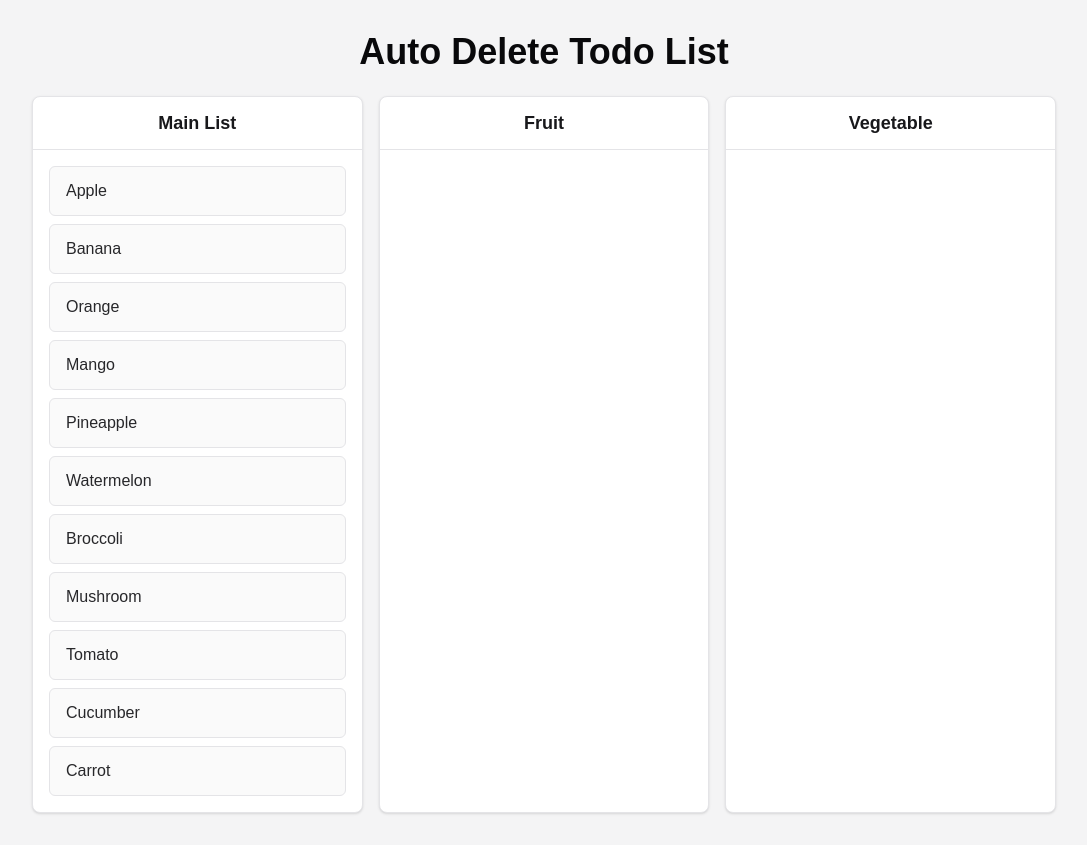
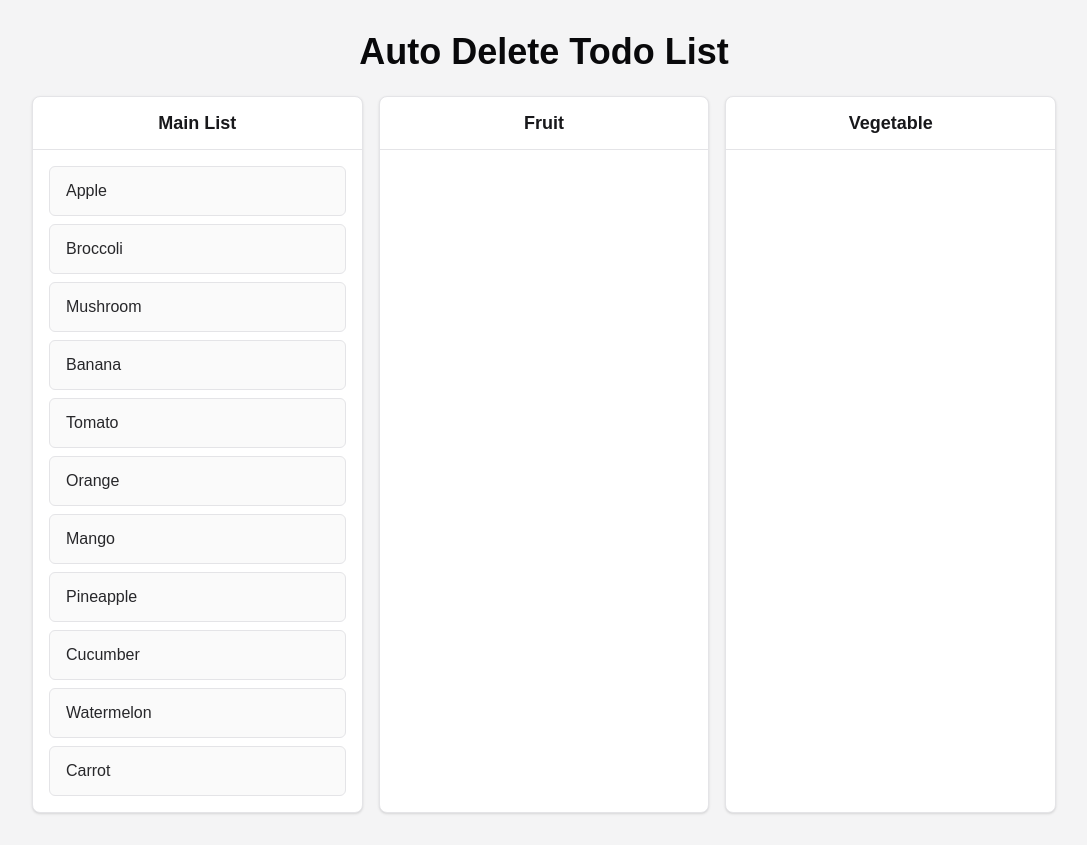
Before and after one commit to OrioXZ/7solutions-frontend-assignment, a Next.js app: page / in a window 1280 px wide. Shown: the whole page, without its empty margins (96-1183 px from the left). Built offline with nearby package versions, Linux system fonts and the light colour scheme.

Commit message:
fix: preserve assignment item order

```diff
--- a/src/data/todo-items.ts
+++ b/src/data/todo-items.ts
@@ -2,14 +2,14 @@ import type { TodoItem } from "@/types/todo";
 
 export const initialTodoItems: TodoItem[] = [
   { id: "fruit-apple", name: "Apple", type: "Fruit" },
+  { id: "vegetable-broccoli", name: "Broccoli", type: "Vegetable" },
+  { id: "vegetable-mushroom", name: "Mushroom", type: "Vegetable" },
   { id: "fruit-banana", name: "Banana", type: "Fruit" },
+  { id: "vegetable-tomato", name: "Tomato", type: "Vegetable" },
   { id: "fruit-orange", name: "Orange", type: "Fruit" },
   { id: "fruit-mango", name: "Mango", type: "Fruit" },
   { id: "fruit-pineapple", name: "Pineapple", type: "Fruit" },
+  { id: "vegetable-cucumber", name: "Cucumber", type: "Vegetable" },
   { id: "fruit-watermelon", name: "Watermelon", type: "Fruit" },
-  { id: "vegetable-broccoli", name: "Broccoli", type: "Vegetable" },
-  { id: "vegetable-mushroom", name: "Mushroom", type: "Vegetable" },
-  { id: "vegetable-tomato", name: "Tomato", type: "Vegetable" },
-  { id: "vegetable-cucumber", name: "Cucumber", type: "Vegetable" },
   { id: "vegetable-carrot", name: "Carrot", type: "Vegetable" },
 ];
```
